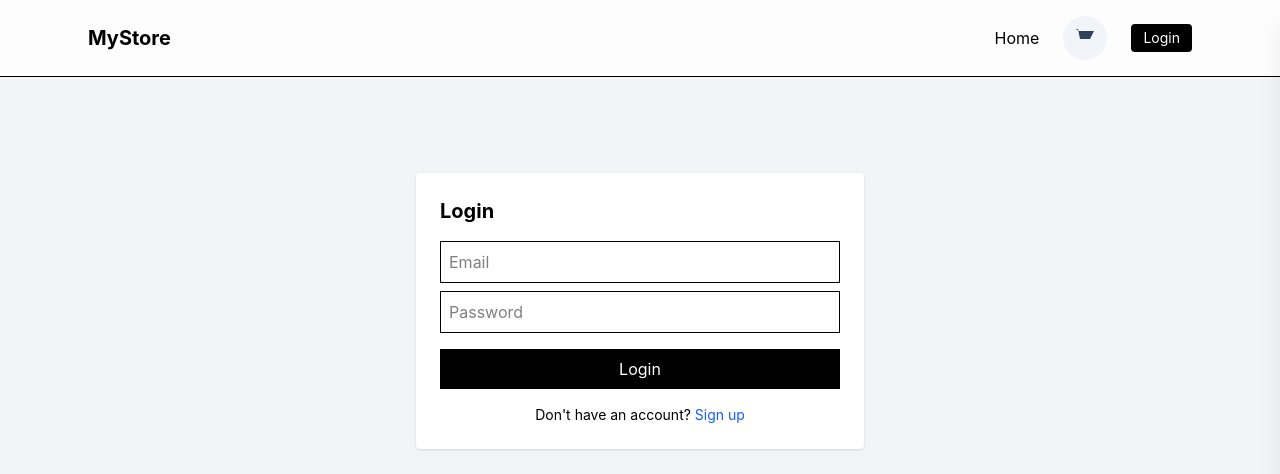
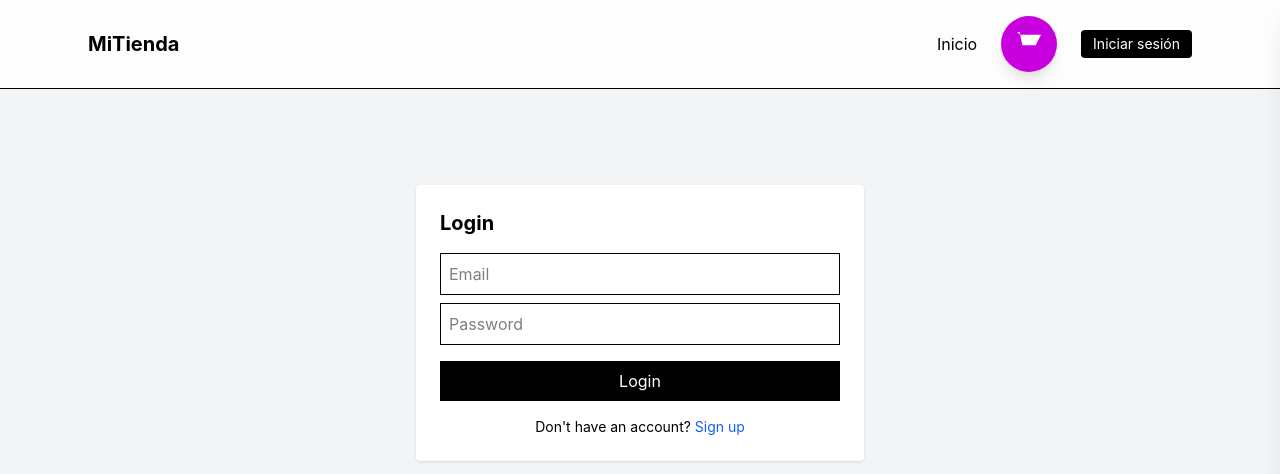
Before and after one commit to rafbar2000rr/Ecommerce-Next, a Next.js app: page /login in a window 1280 px wide. Shown: the top 474 px of the page. Built offline with nearby package versions, Linux system fonts and the light colour scheme; no server answers.

Commit message:
Translate UI to Spanish and improve home styling

```diff
--- a/app/page.tsx
+++ b/app/page.tsx
@@ -21,23 +21,23 @@ export default function Home() {
     <main className="p-6">
       {/* Contenedor principal con padding */}
 
-      <section className="mb-8 rounded-3xl bg-gradient-to-r from-slate-950 via-slate-900 to-slate-950 p-8 text-white shadow-2xl">
+      <section className="mb-8 rounded-3xl bg-gradient-to-r from-fuchsia-500 via-violet-600 to-cyan-500 p-8 text-white shadow-2xl">
         <div className="max-w-3xl">
-          <p className="text-sm uppercase tracking-[0.3em] text-slate-400 mb-3">
-            Welcome to MyStore
+          <p className="text-sm uppercase tracking-[0.3em] text-white/80 mb-3">
+            Bienvenido a MiTienda
           </p>
           <h1 className="text-4xl sm:text-5xl font-extrabold leading-tight">
-            Discover curated products for every moment.
+            Descubre productos únicos para cada ocasión.
           </h1>
-          <p className="mt-4 text-slate-300 max-w-2xl">
-            Shop the latest items with fast shipping, handcrafted layouts, and a modern shopping experience designed to help you find what you love.
+          <p className="mt-4 text-white/80 max-w-2xl">
+            Compra artículos seleccionados con envío rápido y una experiencia moderna pensada para que encuentres lo que más te gusta.
           </p>
         </div>
       </section>
 
-      <div className="flex items-center justify-between mb-4">
-        <h2 className="text-2xl font-bold">Products</h2>
-        <span className="text-sm text-slate-500">Browse our collection</span>
+      <div className="flex flex-col sm:flex-row sm:items-center justify-between mb-6 gap-3">
+        <h2 className="text-2xl font-bold">Productos</h2>
+        <span className="text-sm text-slate-500">Explora nuestra colección</span>
       </div>
 
       <ProductList />
--- a/features/products/components/ProductCard.tsx
+++ b/features/products/components/ProductCard.tsx
@@ -132,7 +132,7 @@ export default function ProductCard({ product }: any) {
               gap-2
             "
           >
-            <span>View product</span>
+            <span>Ver producto</span>
             <svg
               xmlns="http://www.w3.org/2000/svg"
               viewBox="0 0 24 24"
--- a/shared/components/Navbar.tsx
+++ b/shared/components/Navbar.tsx
@@ -52,19 +52,19 @@ export default function Navbar() {
           href="/"
           className="text-xl font-bold"
         >
-          MyStore
+          MiTienda
         </Link>
 
         <div className="flex items-center gap-6">
           {/* Menú de navegación */}
 
           <Link href="/">
-            Home
+            Inicio
           </Link>
 
           {user && (
             <Link href="/orders">
-              My Orders
+              Mis pedidos
             </Link>
           )}
           {/* Solo visible si hay usuario */}
@@ -72,14 +72,14 @@ export default function Navbar() {
           {/* 🛒 Carrito */}
           <button
             onClick={openCart}
-            className="relative flex items-center justify-center w-11 h-11 rounded-full bg-slate-100 hover:bg-slate-200 transition text-slate-700"
-            aria-label="Open cart"
+            className="relative flex items-center justify-center w-14 h-14 rounded-full bg-fuchsia-600 hover:bg-fuchsia-500 transition text-white shadow-lg"
+            aria-label="Abrir carrito"
           >
             <svg
               xmlns="http://www.w3.org/2000/svg"
               viewBox="0 0 24 24"
               fill="currentColor"
-              className="h-6 w-6"
+              className="h-8 w-8"
             >
               <path d="M3 3h2l.4 2M7 13h10l4-8H5.4M7 13L5.4 5M7 13l-2 9m12-9l2 9m-9-4h4" />
             </svg>
@@ -104,7 +104,7 @@ export default function Navbar() {
               href="/login"
               className="text-sm bg-black text-white px-3 py-1 rounded"
             >
-              Login
+              Iniciar sesión
             </Link>
           ) : (
             <div className="flex items-center gap-3">
@@ -116,9 +116,9 @@ export default function Navbar() {
 
               <button
                 onClick={handleLogout}
-                className="text-sm text-red-500 hover:underline"
+                className="text-sm text-rose-500 hover:underline"
               >
-                Logout
+                Cerrar sesión
               </button>
             </div>
           )}
```
